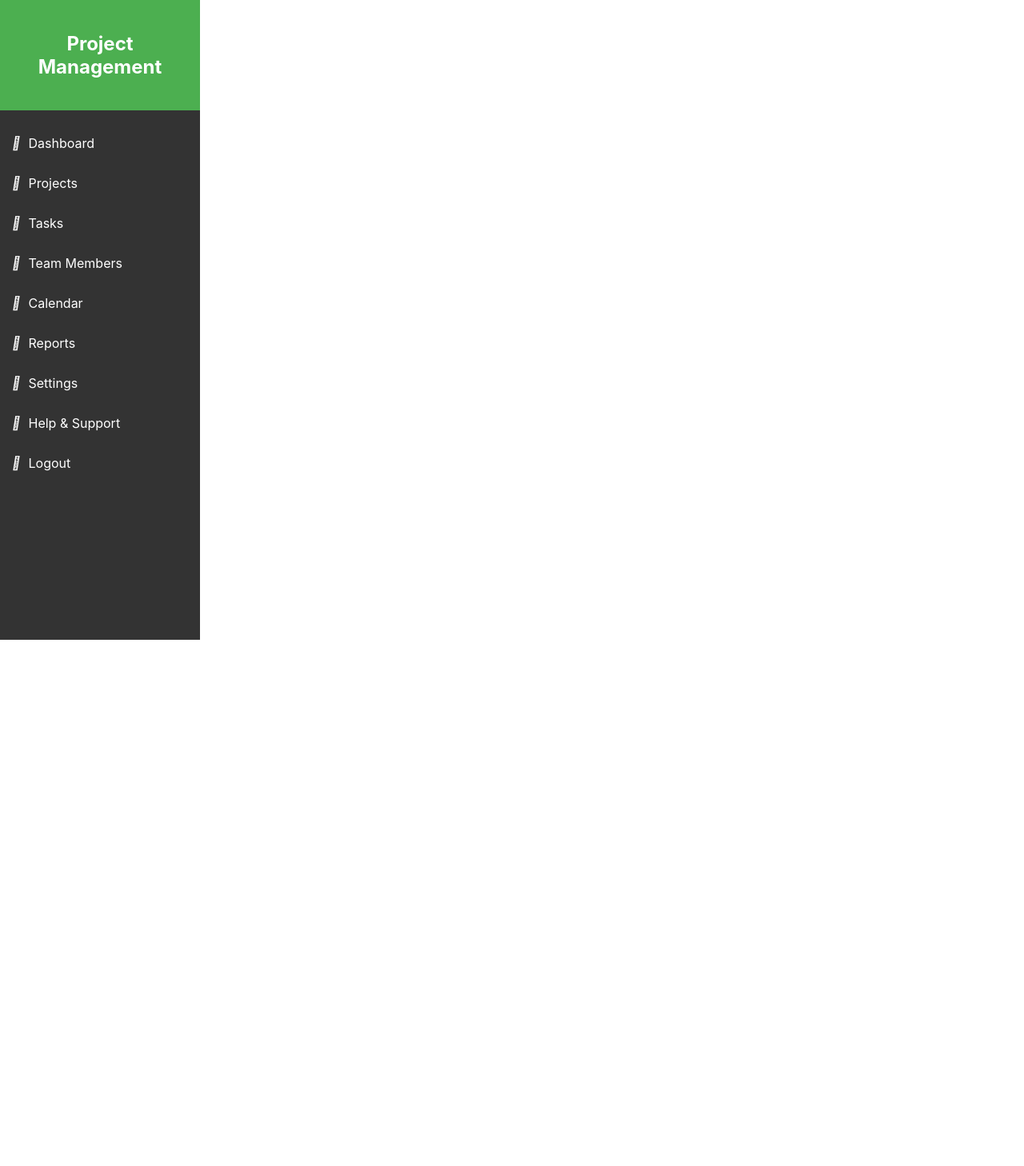
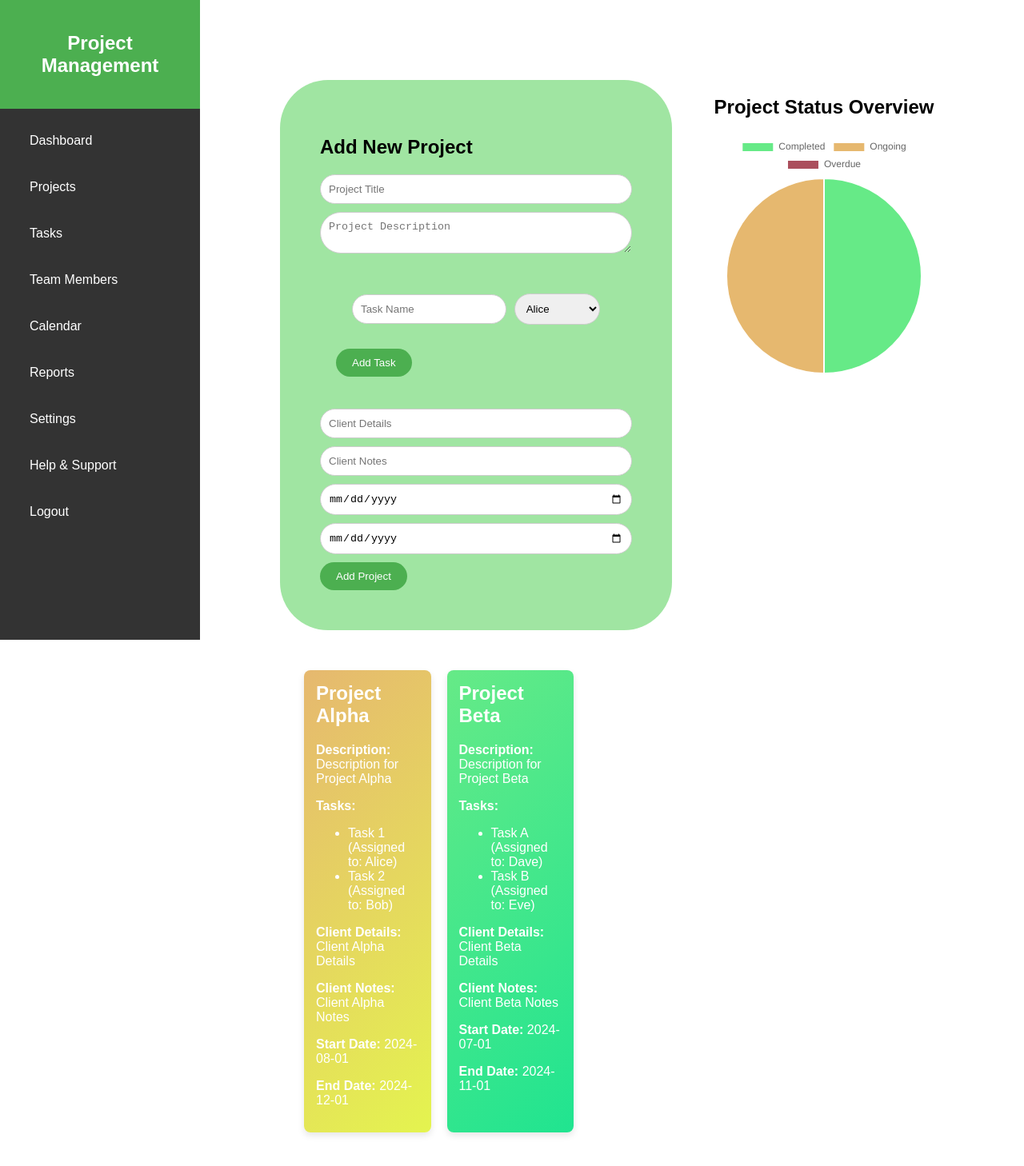
Before and after one commit to meghakn03/Project-Management-System, a React (Create React App) app: page /projects in a window 1280 px wide. Shown: the top 1458 px of the page at 80% size. Before the commit the page ends 800 px from the top, so only its background shows below. Built offline with nearby package versions, Linux system fonts and the light colour scheme.

Commit message:
PROJECT PAGE base done

```diff
--- a/src/App.css
+++ b/src/App.css
@@ -23,8 +23,20 @@ nav ul li {
   display: flex;
 }
 
+.sidebar {
+  width: 250px; /* Sidebar width */
+  height: 100vh;
+  background: #333;
+  color: #fff;
+  position: fixed;
+  top: 0;
+  left: 0;
+  display: flex;
+  flex-direction: column;
+}
+
 .main-content {
-  margin-left: 250px; /* Adjust based on sidebar width */
+  margin-left: 250px; /* Same as sidebar width */
   padding: 20px;
   flex: 1;
 }
--- a/src/App.js
+++ b/src/App.js
@@ -2,8 +2,9 @@
 import React from 'react';
 import { BrowserRouter as Router, Route, Routes } from 'react-router-dom';
 import HomePage from './pages/HomePage';
-import ProjectsPage from './pages/ProjectPage';
+import ProjectPage from './pages/ProjectPage'; // Ensure this import is correct
 import Sidebar from './components/Sidebar';
+import './App.css';
 
 function App() {
   return (
@@ -13,7 +14,7 @@ function App() {
         <main className="main-content">
           <Routes>
             <Route path="/" element={<HomePage />} />
-            <Route path="/projects" element={<ProjectsPage />} />
+            <Route path="/projects" element={<ProjectPage />} />
             {/* Add more routes here */}
           </Routes>
         </main>
--- a/src/components/Sidebar.js
+++ b/src/components/Sidebar.js
@@ -11,8 +11,8 @@ const Sidebar = () => {
       </div>
       <nav className="sidebar-nav">
         <ul>
-          <li><Link to="/dashboard"><i className="icon-dashboard"></i> Dashboard</Link></li>
-          <li><Link to="/projects"><i className="icon-projects"></i> Projects</Link></li>
+        <li><Link to="/"><i className="icon-dashboard"></i> Dashboard</Link></li>
+        <li><Link to="/projects"><i className="icon-projects"></i> Projects</Link></li>
           <li><Link to="/tasks"><i className="icon-tasks"></i> Tasks</Link></li>
           <li><Link to="/team"><i className="icon-team"></i> Team Members</Link></li>
           <li><Link to="/calendar"><i className="icon-calendar"></i> Calendar</Link></li>
--- a/src/pages/HomePage.css
+++ b/src/pages/HomePage.css
@@ -18,13 +18,14 @@
     flex-direction: column;
     align-items: center;
     padding: 20px;
+    width:100%;
   }
 
   .project-card {
     background: linear-gradient(135deg, #4CAF50, #81C784); /* Green gradient background */
     border-radius: 8px;
     box-shadow: 0 4px 8px rgba(0, 0, 0, 0.2);
-    width: 80%;
+    width: 100%;
     max-width: 1200px;
     margin: 10px;
     padding: 60px;
--- /dev/null
+++ b/src/pages/ProjectPage.css
@@ -0,0 +1,97 @@
+/* src/pages/ProjectPage.css */
+.project-page {
+    padding: 20px;
+    display: flex;
+    justify-content: space-between;
+  }
+
+  .form-container {
+    flex: 2;
+  }
+
+  .chart-container {
+    flex: 1;
+    padding-left: 20px;
+  }
+
+  .chart-container h2 {
+    text-align: center;
+    margin-bottom: 20px;
+  }
+
+  .new-project-form {
+    margin-bottom: 20px;
+    background-color: #a0e5a2;
+    border-radius: 60px;
+    padding: 50px;
+  }
+
+  .new-project-form input,
+  .new-project-form textarea,
+  .new-project-form select {
+    display: block;
+    width: calc(100% - 22px);
+    margin-bottom: 10px;
+    padding: 10px;
+    border-radius: 40px;
+    border: 1px solid #ccc;
+  }
+
+  .new-project-form button {
+    padding: 10px 20px;
+    background-color: #4CAF50;
+    color: white;
+    border: none;
+    border-radius: 40px;
+    cursor: pointer;
+  }
+
+  .tasks-container {
+    margin-bottom: 20px;
+  }
+
+  .task-row {
+    display: flex;
+    align-items: center;
+    gap: 10px;
+  }
+
+  .task-row input {
+    flex: 2;
+  }
+
+  .task-row select {
+    flex: 1;
+  }
+
+  .projects-list {
+    display: flex;
+    flex-wrap: wrap;
+  }
+
+  .project-cardd {
+    border-radius: 8px;
+    padding: 15px;
+    margin: 10px;
+    width: calc(33% - 20px);
+    box-shadow: 0 4px 8px rgba(0, 0, 0, 0.1);
+    color: #fff;
+    background: linear-gradient(135deg, #f9f9f9 0%, #f0f0f0 100%);
+    transition: background 0.3s ease;
+  }
+
+  .project-cardd[data-status='completed'] {
+    background: linear-gradient(135deg, #66ea87 0%, #20e490 100%);
+  }
+
+  .project-cardd[data-status='ongoing'] {
+    background: linear-gradient(135deg, #e6b86f 0%, #e4f44f 100%);
+  }
+
+  .project-cardd[data-status='overdue'] {
+    background: linear-gradient(135deg, #ab4f5d 0%, #e83748 100%);
+  }
+
+  .project-cardd h2 {
+    margin-top: 0;
+  }
--- a/src/pages/ProjectPage.js
+++ b/src/pages/ProjectPage.js
@@ -1,15 +1,235 @@
-// src/pages/ProjectPage.js
-import React from 'react';
-import { useParams } from 'react-router-dom';
+import React, { useState } from 'react';
+import { Pie } from 'react-chartjs-2';
+import { Chart as ChartJS, Title, Tooltip, Legend, ArcElement } from 'chart.js';
+import './ProjectPage.css';
+
+// Register Chart.js components
+ChartJS.register(Title, Tooltip, Legend, ArcElement);
+
+const initialProjects = [
+  {
+    id: 1,
+    title: 'Project Alpha',
+    description: 'Description for Project Alpha',
+    tasks: [
+      { name: 'Task 1', member: 'Alice' },
+      { name: 'Task 2', member: 'Bob' }
+    ],
+    clientDetails: 'Client Alpha Details',
+    clientNotes: 'Client Alpha Notes',
+    startDate: '2024-08-01',
+    endDate: '2024-12-01',
+    status: 'ongoing',
+  },
+  {
+    id: 2,
+    title: 'Project Beta',
+    description: 'Description for Project Beta',
+    tasks: [
+      { name: 'Task A', member: 'Dave' },
+      { name: 'Task B', member: 'Eve' }
+    ],
+    clientDetails: 'Client Beta Details',
+    clientNotes: 'Client Beta Notes',
+    startDate: '2024-07-01',
+    endDate: '2024-11-01',
+    status: 'completed',
+  },
+];
+
+const members = ['Alice', 'Bob', 'Charlie', 'Dave', 'Eve'];
 
 const ProjectPage = () => {
-  const { id } = useParams();
+  const [projects, setProjects] = useState(initialProjects);
+  const [newProject, setNewProject] = useState({
+    title: '',
+    description: '',
+    tasks: [{ name: '', member: members[0] }],
+    clientDetails: '',
+    clientNotes: '',
+    startDate: '',
+    endDate: '',
+    status: 'ongoing',
+  });
+
+  const handleChange = (e) => {
+    const { name, value, dataset } = e.target;
+    const index = parseInt(dataset.index, 10);
+
+    if (name === 'taskName') {
+      const updatedTasks = [...newProject.tasks];
+      updatedTasks[index].name = value;
+      setNewProject({
+        ...newProject,
+        tasks: updatedTasks,
+      });
+    } else if (name === 'taskMember') {
+      const updatedTasks = [...newProject.tasks];
+      updatedTasks[index].member = value;
+      setNewProject({
+        ...newProject,
+        tasks: updatedTasks,
+      });
+    } else {
+      setNewProject({
+        ...newProject,
+        [name]: value,
+      });
+    }
+  };
+
+  const handleAddTask = () => {
+    setNewProject({
+      ...newProject,
+      tasks: [...newProject.tasks, { name: '', member: members[0] }],
+    });
+  };
+
+  const handleAddProject = () => {
+    setProjects([
+      { ...newProject, id: projects.length + 1, status: 'ongoing' },
+      ...projects,
+    ]);
+    setNewProject({
+      title: '',
+      description: '',
+      tasks: [{ name: '', member: members[0] }],
+      clientDetails: '',
+      clientNotes: '',
+      startDate: '',
+      endDate: '',
+      status: 'ongoing',
+    });
+  };
+
+  const projectStatusCounts = projects.reduce(
+    (acc, project) => {
+      if (project.status === 'completed') {
+        acc.completed += 1;
+      } else if (project.status === 'ongoing') {
+        acc.ongoing += 1;
+      } else if (project.status === 'overdue') {
+        acc.overdue += 1;
+      }
+      return acc;
+    },
+    { completed: 0, ongoing: 0, overdue: 0 }
+  );
+
+  const pieChartData = {
+    labels: ['Completed', 'Ongoing', 'Overdue'],
+    datasets: [
+      {
+        data: [
+          projectStatusCounts.completed,
+          projectStatusCounts.ongoing,
+          projectStatusCounts.overdue
+        ],
+        backgroundColor: ['#66ea87', '#e6b86f', '#ab4f5d'],
+      }
+    ]
+  };
 
   return (
-    <div>
-      <h1>Project Page</h1>
-      <p>Details for project with ID: {id}</p>
-      {/* Add more details and components as needed */}
+    <div className="project-page">
+      <div className="form-container">
+        <div className="new-project-form">
+          <h2>Add New Project</h2>
+          <input
+            type="text"
+            name="title"
+            placeholder="Project Title"
+            value={newProject.title}
+            onChange={handleChange}
+          />
+          <textarea
+            name="description"
+            placeholder="Project Description"
+            value={newProject.description}
+            onChange={handleChange}
+          />
+          <div className="tasks-container">
+            {newProject.tasks.map((task, index) => (
+              <div key={index} className="task-row">
+                <input
+                  type="text"
+                  name="taskName"
+                  placeholder="Task Name"
+                  data-index={index}
+                  value={task.name}
+                  onChange={handleChange}
+                />
+                <select
+                  name="taskMember"
+                  data-index={index}
+                  value={task.member}
+                  onChange={handleChange}
+                >
+                  {members.map((member, i) => (
+                    <option key={i} value={member}>
+                      {member}
+                    </option>
+                  ))}
+                </select>
+              </div>
+            ))}
+            <button onClick={handleAddTask}>Add Task</button>
+          </div>
+          <input
+            type="text"
+            name="clientDetails"
+            placeholder="Client Details"
+            value={newProject.clientDetails}
+            onChange={handleChange}
+          />
+          <input
+            type="text"
+            name="clientNotes"
+            placeholder="Client Notes"
+            value={newProject.clientNotes}
+            onChange={handleChange}
+          />
+          <input
+            type="date"
+            name="startDate"
+            value={newProject.startDate}
+            onChange={handleChange}
+          />
+          <input
+            type="date"
+            name="endDate"
+            value={newProject.endDate}
+            onChange={handleChange}
+          />
+          <button onClick={handleAddProject}>Add Project</button>
+        </div>
+        <div className="projects-list">
+          {projects.map((project) => (
+            <div
+              key={project.id}
+              className="project-cardd"
+              data-status={project.status}
+            >
+              <h2>{project.title}</h2>
+              <p><strong>Description:</strong> {project.description}</p>
+              <p><strong>Tasks:</strong></p>
+              <ul>
+                {project.tasks.map((task, index) => (
+                  <li key={index}>{task.name} (Assigned to: {task.member})</li>
+                ))}
+              </ul>
+              <p><strong>Client Details:</strong> {project.clientDetails}</p>
+              <p><strong>Client Notes:</strong> {project.clientNotes}</p>
+              <p><strong>Start Date:</strong> {project.startDate}</p>
+              <p><strong>End Date:</strong> {project.endDate}</p>
+            </div>
+          ))}
+        </div>
+      </div>
+      <div className="chart-container">
+        <h2>Project Status Overview</h2>
+        <Pie data={pieChartData} />
+      </div>
     </div>
   );
 };
```
